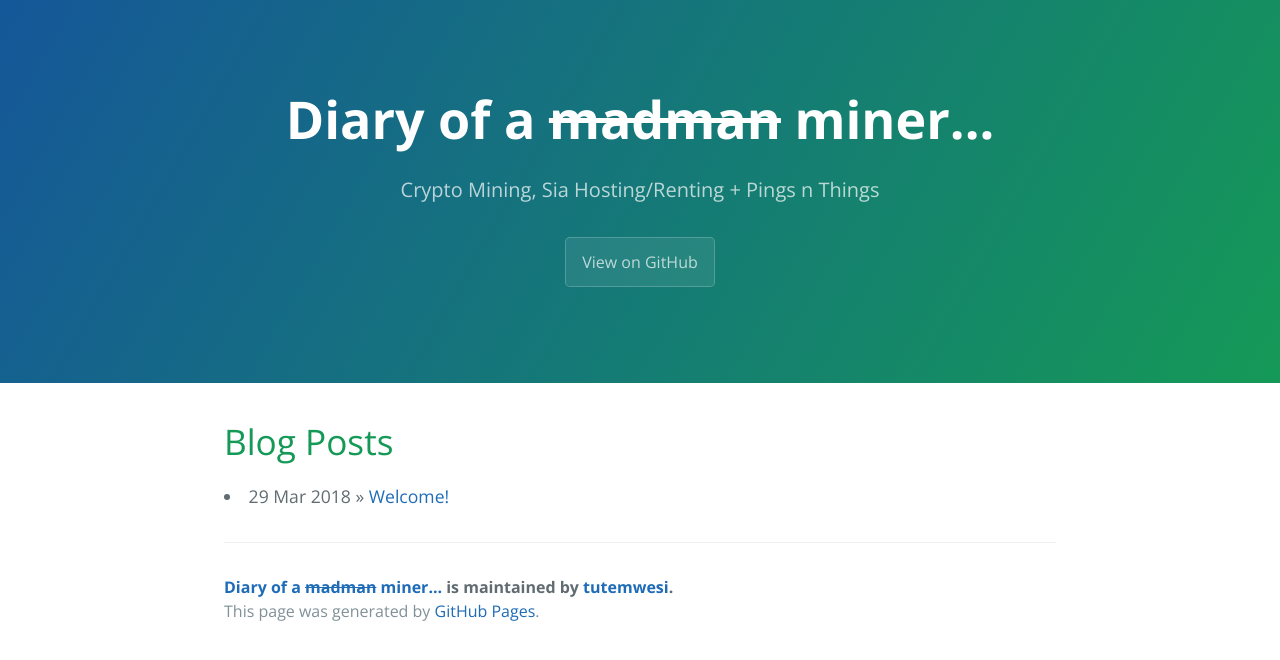
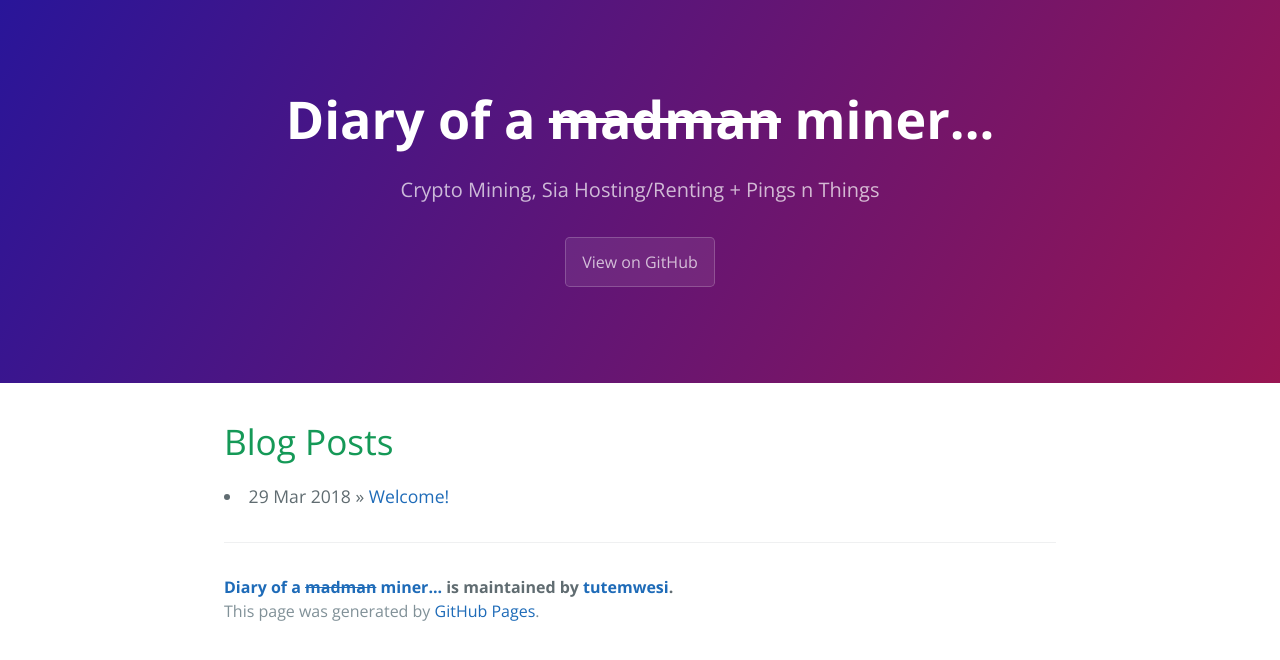
Before and after one commit to intheether/intheether.github.io, a Jekyll site: the page built from index.md, in a window 1280 px wide. Shown: the top 660 px of the page. Built offline with Jekyll 4.4.1, drawn with Linux system fonts in a browser that asks for light colours.

Commit message:
Update cayman.css
Update gradient and colours

```diff
--- a/css/cayman.css
+++ b/css/cayman.css
@@ -139,7 +139,7 @@ a:hover { text-decoration: underline; }
 @media screen and (max-width: 42em) { .btn { display: block; width: 100%; padding: 0.75rem; font-size: 0.9rem; }
   .btn + .btn { margin-top: 1rem; margin-left: 0; } }
 
-.page-header { color: #fff; text-align: center; background-color: #159957; background-image: linear-gradient(120deg, #155799, #159957); }
+.page-header { color: #fff; text-align: center; background-color: #3b1656; background-image: linear-gradient(120deg, #291599, #991552); }
 @media screen and (min-width: 64em) { .page-header { padding: 5rem 6rem; } }
 @media screen and (min-width: 42em) and (max-width: 64em) { .page-header { padding: 3rem 4rem; } }
 @media screen and (max-width: 42em) { .page-header { padding: 2rem 1rem; } }
```
